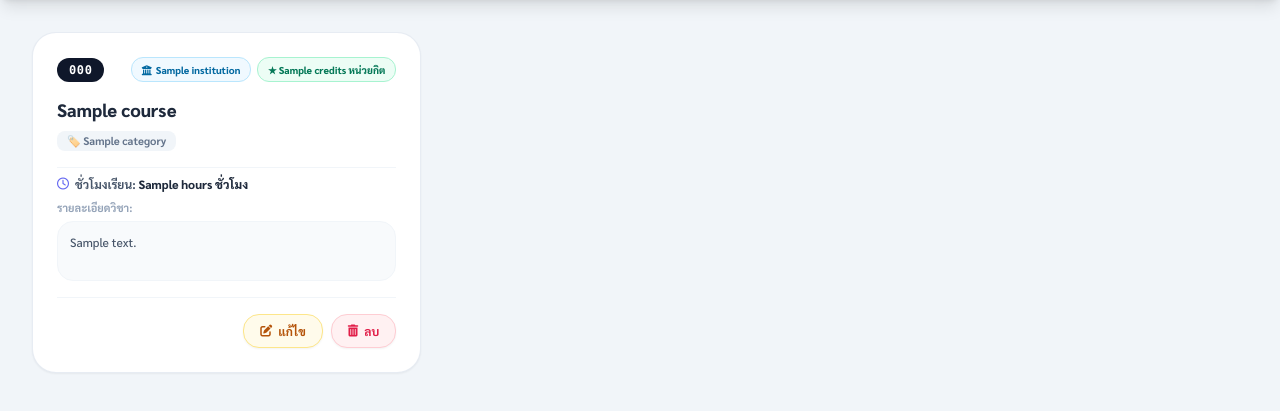
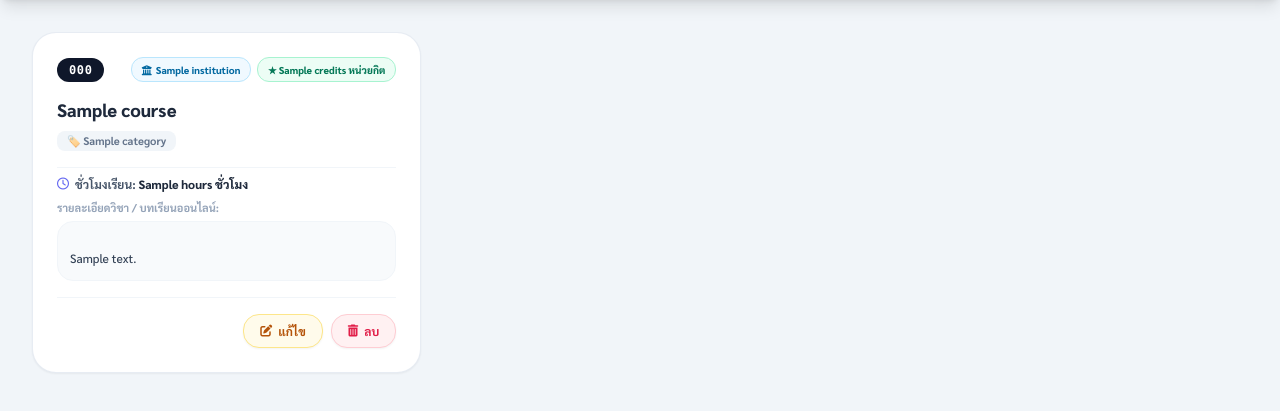
Before and after one commit to kungkling1k23-spec/credit-bank-project, a Python web app: template templates/admin.html in a window 1280 px wide. Shown: the part 80-491 px from the top of the page. Run offline with Jinja, Linux system fonts and the light colour scheme; the template is opened without the code that fills it: most values are stand-ins (such as "Sample title", 1, 10 or a date in 2020); some libraries are stand-ins or nearby versions.

Commit message:
อัปเดตระบบแก้ไขรายวิชาและรายละเอียดบทเรียนออนไลน์

```diff
--- a/templates/admin.html
+++ b/templates/admin.html
@@ -95,8 +95,9 @@
                         </p>
 
                         <div>
-                            <p class="text-[11px] font-bold text-slate-400">รายละเอียดวิชา:</p>
-                            <div class="mt-1 p-3 bg-slate-50 rounded-2xl text-xs font-medium text-slate-600 border border-slate-100 min-h-[60px] max-h-[100px] overflow-y-auto">
+                            <p class="text-[11px] font-bold text-slate-400">รายละเอียดวิชา / บทเรียนออนไลน์:</p>
+                            <!-- [ปรับจุดที่ 1] เพิ่ม whitespace-pre-line เพื่อรองรับการขึ้นบรรทัดใหม่ของบทเรียนย่อย -->
+                            <div class="mt-1 p-3 bg-slate-50 rounded-2xl text-xs font-medium text-slate-700 border border-slate-100 min-h-[60px] max-h-[120px] overflow-y-auto whitespace-pre-line">
                                 {{ course.description or 'ไม่มีรายละเอียดวิชา' }}
                             </div>
                         </div>
@@ -193,9 +194,10 @@
                     <input type="number" name="hours" value="45" class="w-full border border-slate-200 rounded-xl p-3 bg-slate-50 outline-none focus:border-indigo-500">
                 </div>
 
+                <!-- [ปรับจุดที่ 2] ปรับป้ายกำกับและตัวอย่างการกรอกข้อมูลบทเรียนย่อยใน Add Modal -->
                 <div>
-                    <label class="block mb-1">รายละเอียดวิชา</label>
-                    <textarea name="description" rows="3" placeholder="อธิบายภาพรวมและคำอธิบายรายวิชาย่อ..." class="w-full border border-slate-200 rounded-xl p-3 bg-slate-50 outline-none focus:border-indigo-500 resize-none"></textarea>
+                    <label class="block mb-1">รายละเอียดวิชา / บทเรียนออนไลน์</label>
+                    <textarea name="description" rows="4" placeholder="พิมพ์รายชื่อบทเรียนย่อย (กด Enter ขึ้นบรรทัดใหม่) เช่น&#10;• ชีวิตและการสร้างคุณค่า&#10;• การคิดสร้างสรรค์ เพื่อการพัฒนาตนเอง" class="w-full border border-slate-200 rounded-xl p-3 bg-slate-50 outline-none focus:border-indigo-500 resize-y font-medium text-xs"></textarea>
                 </div>
 
                 <div class="pt-4 border-t border-slate-100 flex gap-3">
@@ -265,9 +267,10 @@
                     <input type="number" name="hours" id="edit_hours" class="w-full border border-slate-200 rounded-xl p-3 bg-slate-50 outline-none focus:border-amber-500">
                 </div>
 
+                <!-- [ปรับจุดที่ 3] ปรับป้ายกำกับและสไตล์ช่องข้อความบทเรียนย่อยใน Edit Modal -->
                 <div>
-                    <label class="block mb-1">รายละเอียดวิชา</label>
-                    <textarea name="description" id="edit_description" rows="3" class="w-full border border-slate-200 rounded-xl p-3 bg-slate-50 outline-none focus:border-amber-500 resize-none"></textarea>
+                    <label class="block mb-1">รายละเอียดวิชา / บทเรียนออนไลน์</label>
+                    <textarea name="description" id="edit_description" rows="4" placeholder="พิมพ์รายชื่อบทเรียนย่อย (กด Enter ขึ้นบรรทัดใหม่)" class="w-full border border-slate-200 rounded-xl p-3 bg-slate-50 outline-none focus:border-amber-500 resize-y font-medium text-xs"></textarea>
                 </div>
 
                 <div class="pt-4 border-t border-slate-100 flex gap-3">
```
Also changed, not shown: app.py (+12 -0 lines).
